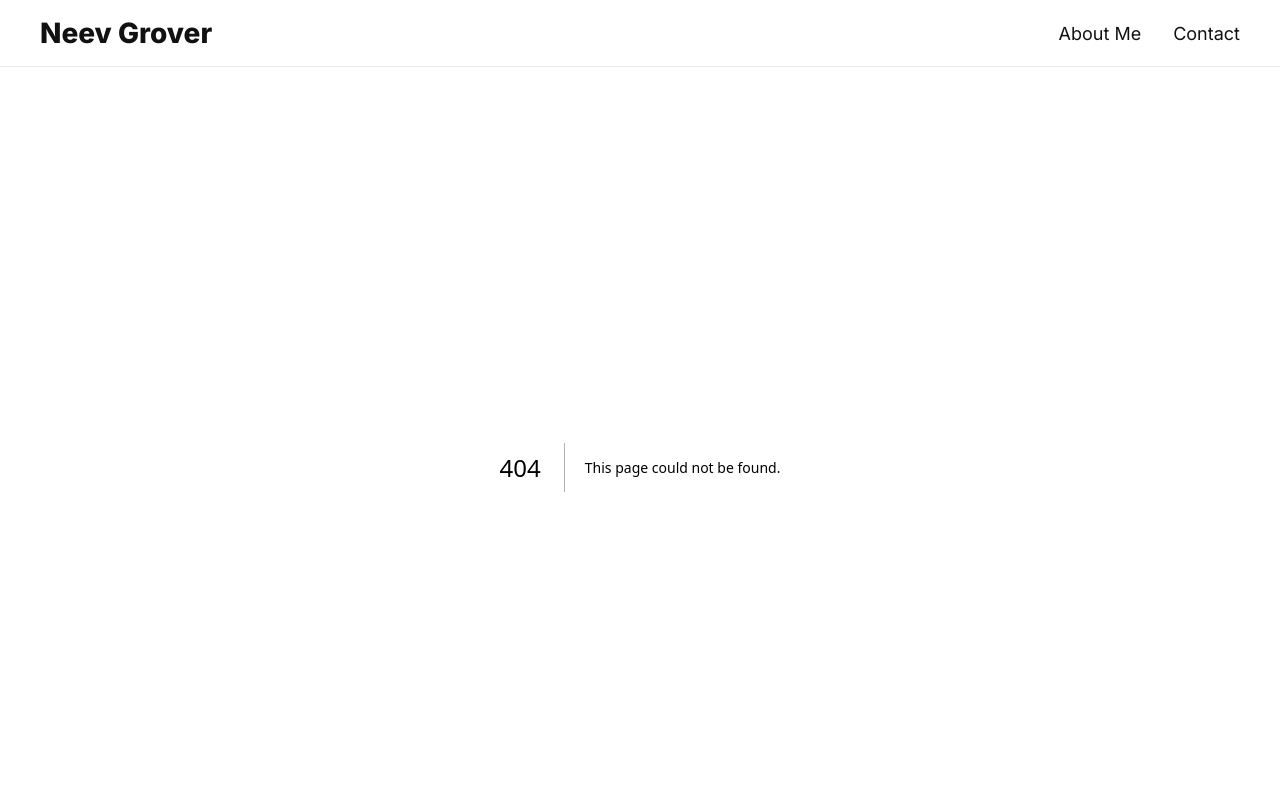
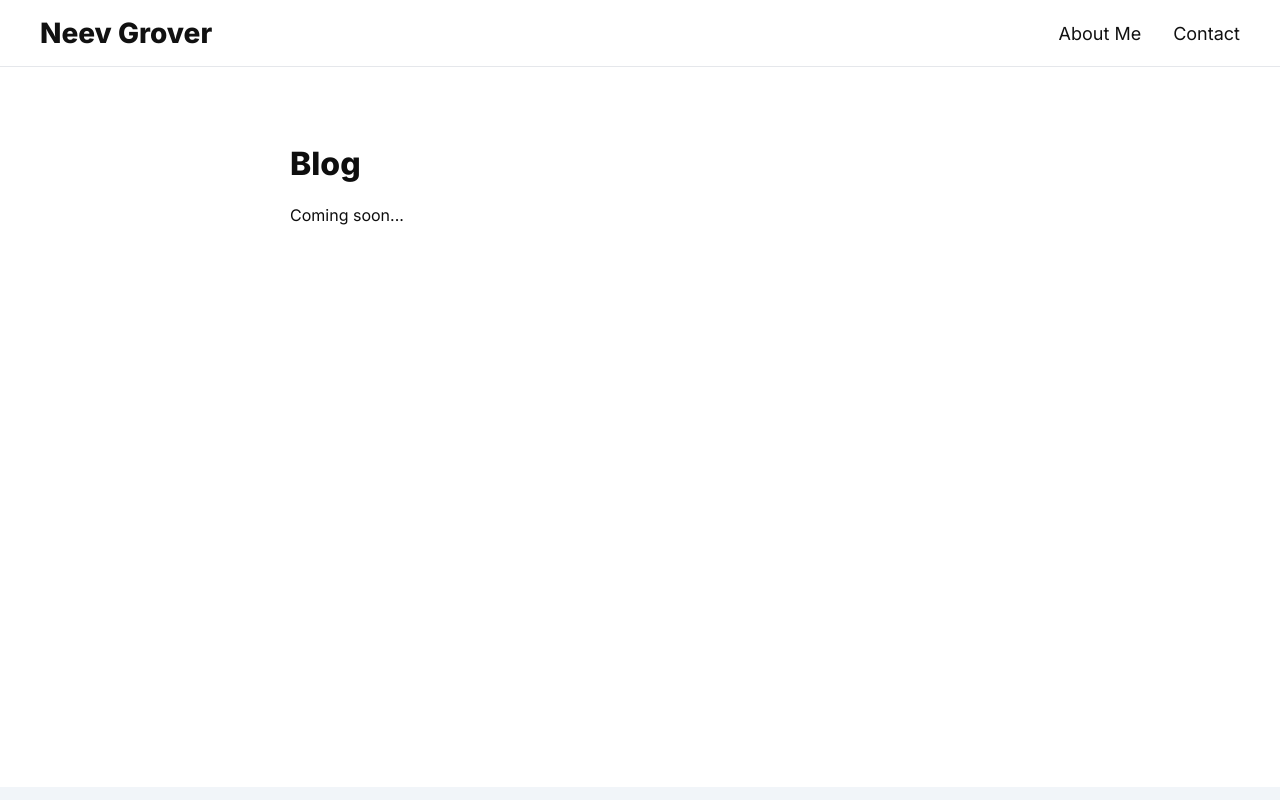
Before and after one commit to groverneev/Neev_Website, a Next.js app: page /blog in a window 1280 px wide. Before the commit this address had no page. Shown: the top 800 px of the page. Built offline with nearby package versions, Linux system fonts and the light colour scheme.

Commit message:
idk_what_to_write

```diff
--- /dev/null
+++ b/app/blog/page.tsx
@@ -0,0 +1,8 @@
+export default function Page() {
+  return (
+    <main style={{ maxWidth: 700, margin: '2rem auto', padding: 24 }}>
+      <h1>Blog</h1>
+      <p>Coming soon...</p>
+    </main>
+  )
+}
```
